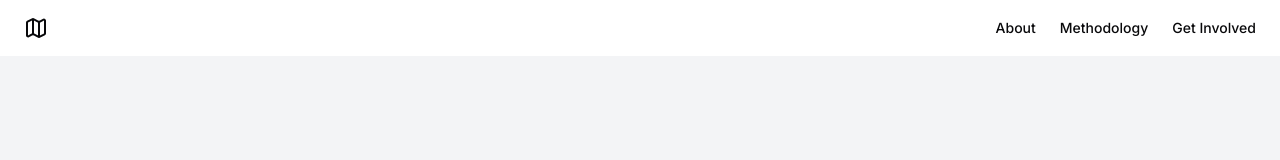
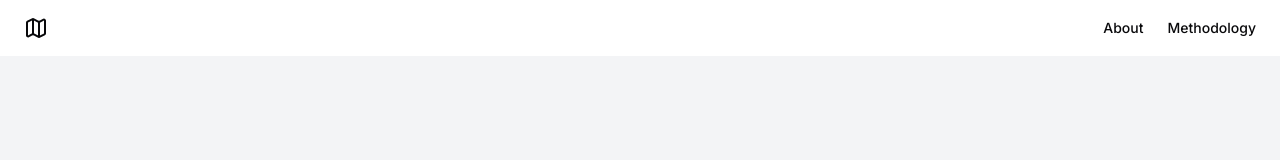
Before and after one commit to 0x6f6b/landmine-map, a Next.js app: page /methodology in a window 1280 px wide. Shown: the top 160 px of the page. Built offline with nearby package versions, Linux system fonts and the light colour scheme.

Commit message:
remove get involved

```diff
--- a/components/header.tsx
+++ b/components/header.tsx
@@ -21,12 +21,6 @@
         >
           Methodology
         </Link>
-        <Link
-          className="text-sm font-medium hover:underline underline-offset-4"
-          href="#"
-        >
-          Get Involved
-        </Link>
       </nav>
     </header>
   );
```
